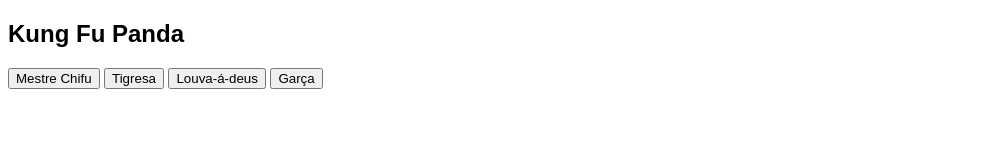
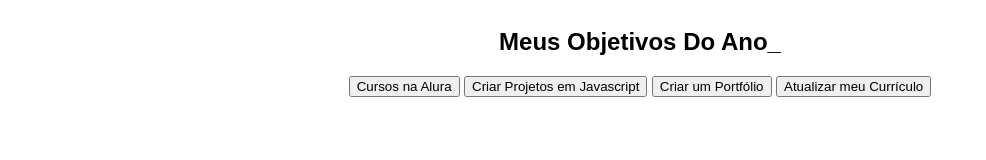
Before and after one commit to MUGRILINHO/obesidade-e-show-de-bolise, a plain HTML site: page index.html in a window 1280 px wide. Shown: the whole page, without its empty margins (0-986 px from the left). Drawn offline with Linux system fonts and the light colour scheme; a web font is replaced by a local one.

Commit message:
Add files via upload

```diff
--- a/index.html
+++ b/index.html
@@ -8,12 +8,12 @@
 </head>
 <body>
     <section class="conteudo-principal">
-        <h2 class="titulo-principal">Kung Fu Panda</h2>
+        <h2 class="titulo-principal">Meus Objetivos Do Ano_</h2>
         <div class="botoes">
-            <button class="botao">Mestre Chifu</button>
-            <button class="botao">Tigresa</button>
-            <button class="botao">Louva-á-deus</button>
-            <button class="botao">Garça</button>
+            <button class="botao">Cursos na Alura</button>
+            <button class="botao">Criar Projetos em Javascript</button>
+            <button class="botao">Criar um Portfólio</button>
+            <button class="botao">Atualizar meu Currículo</button>
         </div>
     </section>
 </body>
--- a/style.css
+++ b/style.css
@@ -10,7 +10,18 @@
 }
 
 body{
-    background-color: var(--cor-de-fundo);
-    color: var(--vermelho-sangue);
+    background-color: var(--vermelho-sangue);
+    color: var(--verde-lemon);
     font-family: 'Chakra Petch', sans-serif;
 }
+
+
+.conteudo-principal{
+    display: flex;
+    flex-direction: column;
+    justify-content: center;
+    align-items: center;
+    max-width: 1200px;
+    width: 100%;
+    margin: 0 auto;
+}
```
